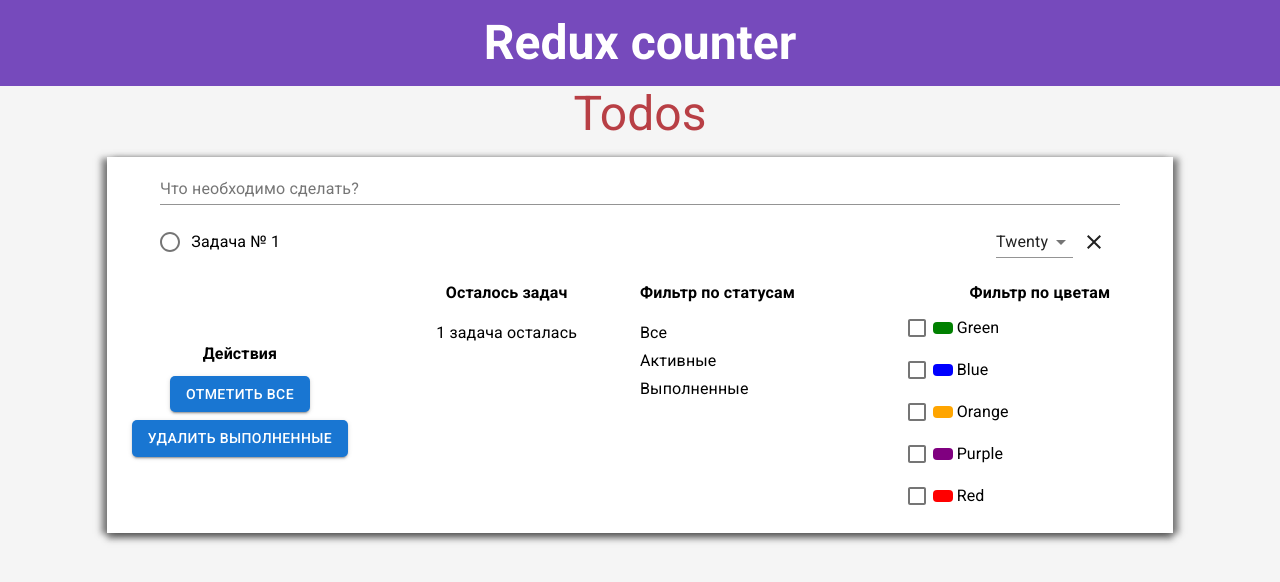
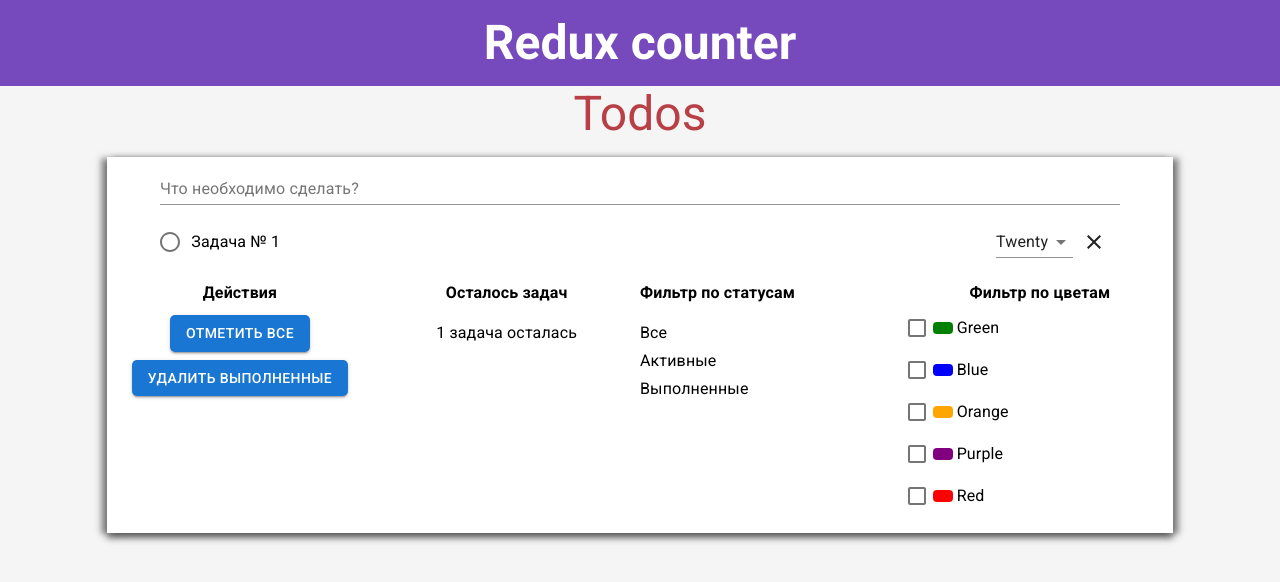
Before and after one commit to pilotvitalik/study_react_redux_todo, a React (Create React App) app: page / in a window 1280 px wide. Shown: the top 582 px of the page. Built offline with nearby package versions, Linux system fonts and the light colour scheme.

Commit message:
Elements in actions component align top;

```diff
--- a/src/Components/Todo/AdditionalParams/ActionsTasks/ActionsTasks.js
+++ b/src/Components/Todo/AdditionalParams/ActionsTasks/ActionsTasks.js
@@ -26,7 +26,7 @@
 	const classes = useStyles();
 
 	return(
-		<Grid container item xs={12} md={3} direction={'column'} justify={'center'} align={'center'} className={classes.root}>
+		<Grid container item xs={12} md={3} direction={'column'} justify={'start'} align={'center'} className={classes.root}>
 		  <Typography variant={'subtitle1'} align={'center'}><b>Действия</b></Typography>
 		  <Box mb={1} className={classes.firstBtn}>
 		  	<Button variant="contained" className={classes.btns}>
```
